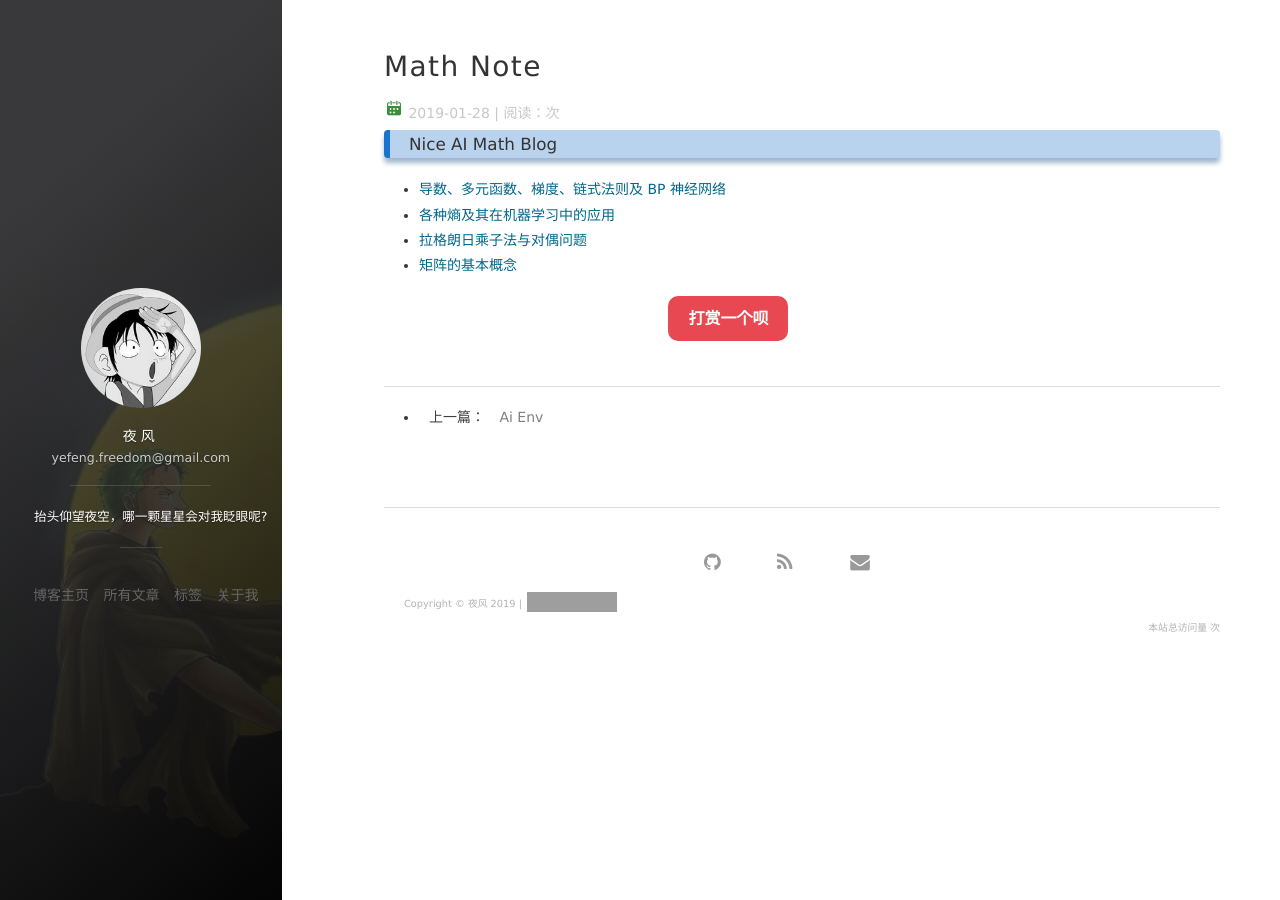
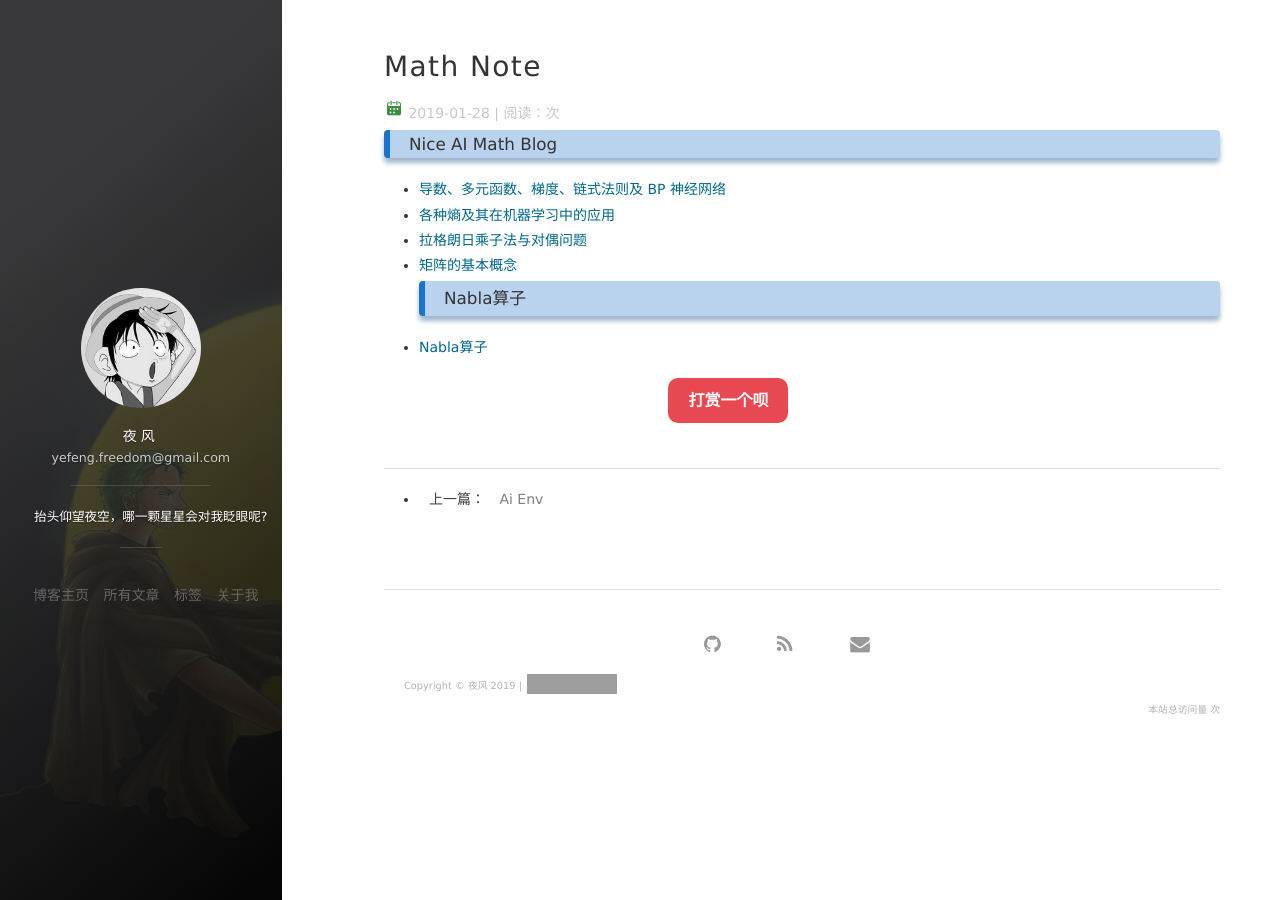
Before and after one commit to yefengjie/yefengjie.github.io, a Jekyll site: the page built from _posts/2018-11-24-ai_math_note.md, in a window 1280 px wide. Built offline with Jekyll 4.4.1, drawn with Linux system fonts in a browser that asks for light colours; nearby versions of some CDN libraries; comment, search, counter and statistics services are not loaded; grey boxes are pictures that could not be loaded.

Commit message:
doc: update note

```diff
--- a/_posts/2018-11-24-ai_math_note.md
+++ b/_posts/2018-11-24-ai_math_note.md
@@ -10,3 +10,5 @@ tag: AI
 - [各种熵及其在机器学习中的应用](https://www.cnblogs.com/huahuahu/p/ge-zhong-shang-ji-qi-zai-ji-qi-xue-xi-zhong-de-yin.html)
 - [拉格朗日乘子法与对偶问题](https://www.cnblogs.com/huahuahu/p/la-ge-lang-ri-cheng-zi-fa-yu-dui-ou-wen-ti.html)
 - [矩阵的基本概念](https://www.cnblogs.com/huahuahu/p/ju-zhen-de-ji-ben-gai-nian.html)
+### Nabla算子
+- [Nabla算子](https://zh.wikipedia.org/wiki/Nabla%E7%AE%97%E5%AD%90)
```
